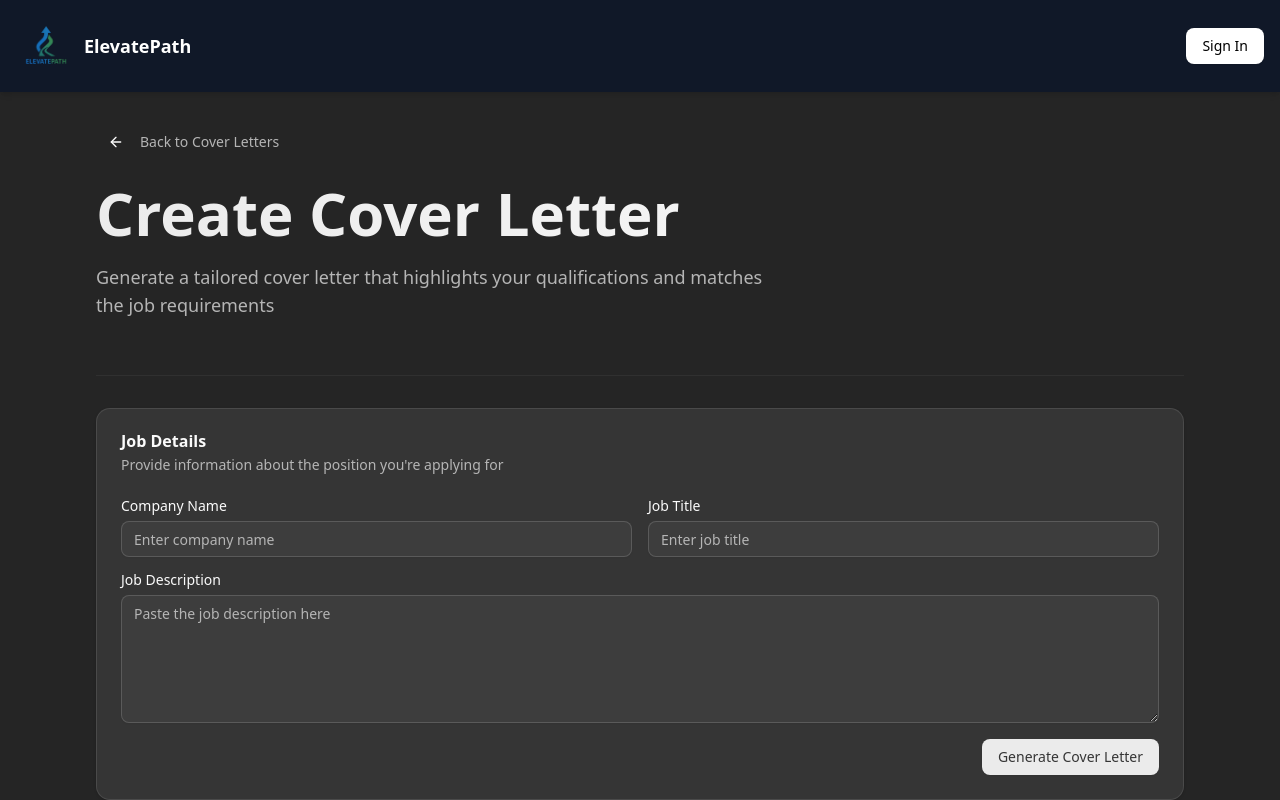
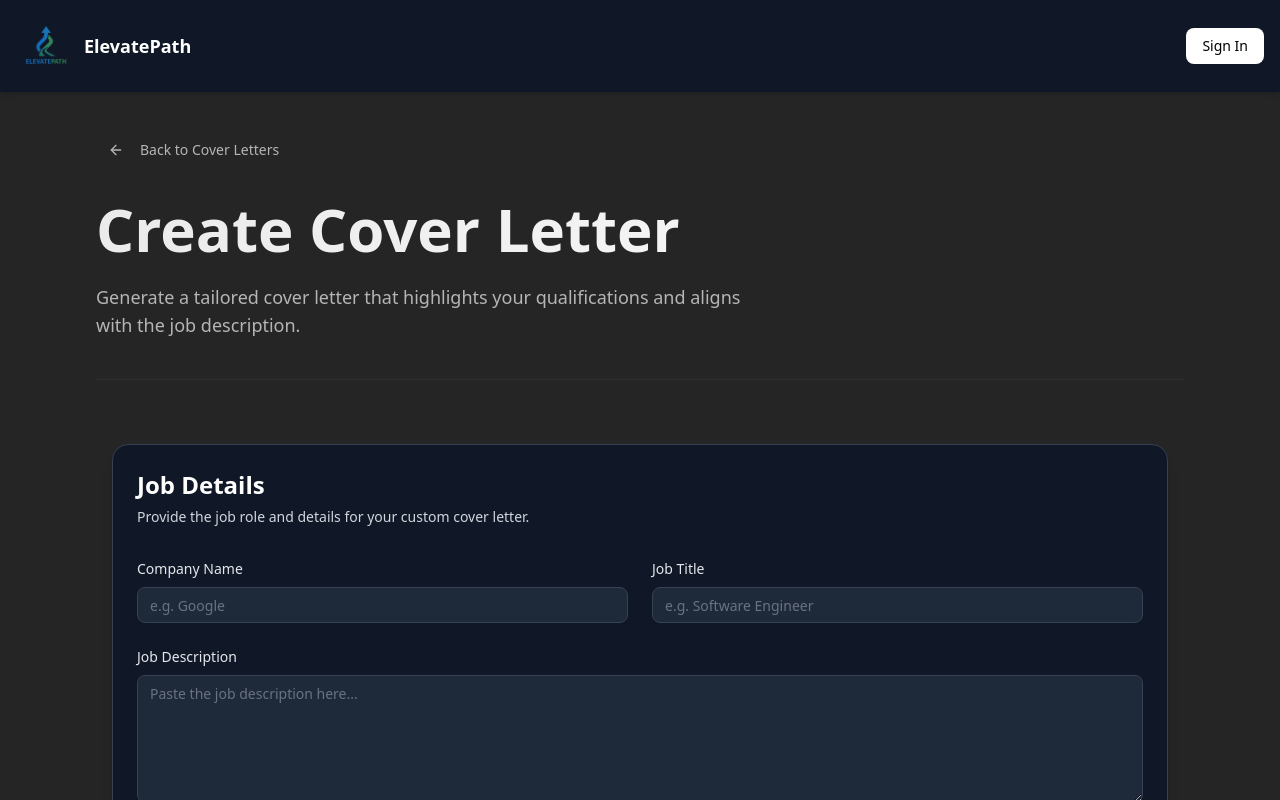
Before and after one commit to Samyam03/elevatepath, a Next.js app: page /cover-letter/new in a window 1280 px wide. Shown: the top 800 px of the page. Built offline with nearby package versions, Linux system fonts and the light colour scheme; no server answers.

Commit message:
Improving css of overall page

```diff
--- a/actions/resume.js
+++ b/actions/resume.js
@@ -122,6 +122,6 @@ export async function getResume() {
       return { success: true };
     } catch (error) {
       console.error("Error deleting resume:", error);
-      throw new Error("Failed to delete resume");
+      throw new Error("There is nothing to clear as resume has not been saved");
     }
   }
--- a/app/(main)/cover-letter/[id]/page.jsx
+++ b/app/(main)/cover-letter/[id]/page.jsx
@@ -9,16 +9,16 @@ export default async function EditCoverLetterPage({ params }) {
   const coverLetter = await getCoverLetter(id);
 
   return (
-    <div className="container mx-auto py-6">
-      <div className="flex flex-col space-y-2">
+    <div className="container mx-auto px-4 py-8 space-y-6">
+      <div className="flex flex-col gap-3">
         <Link href="/cover-letter">
-          <Button variant="link" className="gap-2 pl-0">
+          <Button variant="link" className="gap-2 p-0 text-gray-700 dark:text-gray-300 hover:text-black dark:hover:text-white">
             <ArrowLeft className="h-4 w-4" />
             Back to Cover Letters
           </Button>
         </Link>
 
-        <h1 className="text-6xl font-bold gradient-title mb-6">
+        <h1 className="text-4xl md:text-5xl font-extrabold text-gray-900 dark:text-white leading-tight tracking-tight">
           {coverLetter?.jobTitle} at {coverLetter?.companyName}
         </h1>
       </div>
--- a/app/(main)/cover-letter/_components/cover-letter-generator.jsx
+++ b/app/(main)/cover-letter/_components/cover-letter-generator.jsx
@@ -1,6 +1,6 @@
 "use client";
 
-import { useState } from "react";
+import { useState, useEffect } from "react";
 import { useForm } from "react-hook-form";
 import { zodResolver } from "@hookform/resolvers/zod";
 import { toast } from "sonner";
@@ -19,7 +19,6 @@ import { Textarea } from "@/components/ui/textarea";
 import { generateCoverLetter } from "@/actions/cover-letter";
 import useFetch from "@/components/hooks/use-fetch";
 import { coverLetterSchema } from "@/app/lib/schema";
-import { useEffect } from "react";
 import { useRouter } from "next/navigation";
 
 export default function CoverLetterGenerator() {
@@ -40,7 +39,6 @@ export default function CoverLetterGenerator() {
     data: generatedLetter,
   } = useFetch(generateCoverLetter);
 
-  // Update content when letter is generated
   useEffect(() => {
     if (generatedLetter) {
       toast.success("Cover letter generated successfully!");
@@ -58,23 +56,30 @@ export default function CoverLetterGenerator() {
   };
 
   return (
-    <div className="space-y-6">
-      <Card>
-        <CardHeader>
-          <CardTitle>Job Details</CardTitle>
-          <CardDescription>
-            Provide information about the position you're applying for
+    <div className="container mx-auto px-4 py-10">
+      <Card className="rounded-2xl shadow-lg border border-gray-200 dark:border-gray-700 bg-white dark:bg-gray-900">
+        <CardHeader className="pb-2">
+          <CardTitle className="text-2xl font-semibold text-gray-800 dark:text-white">
+            Job Details
+          </CardTitle>
+          <CardDescription className="text-gray-600 dark:text-gray-300">
+            Provide the job role and details for your custom cover letter.
           </CardDescription>
         </CardHeader>
-        <CardContent>
-          <form onSubmit={handleSubmit(onSubmit)} className="space-y-4">
-            {/* Form fields remain the same */}
-            <div className="grid grid-cols-2 gap-4">
+        <CardContent className="pt-0">
+          <form onSubmit={handleSubmit(onSubmit)} className="space-y-6">
+            <div className="grid grid-cols-1 md:grid-cols-2 gap-6">
               <div className="space-y-2">
-                <Label htmlFor="companyName">Company Name</Label>
+                <Label
+                  htmlFor="companyName"
+                  className="text-sm font-medium text-gray-700 dark:text-gray-200"
+                >
+                  Company Name
+                </Label>
                 <Input
                   id="companyName"
-                  placeholder="Enter company name"
+                  placeholder="e.g. Google"
+                  className="bg-gray-50 dark:bg-gray-800 border border-gray-300 dark:border-gray-700 text-gray-900 dark:text-white placeholder-gray-400 dark:placeholder-gray-500 focus:ring-2 focus:ring-gray-500 dark:focus:ring-gray-400"
                   {...register("companyName")}
                 />
                 {errors.companyName && (
@@ -85,10 +90,16 @@ export default function CoverLetterGenerator() {
               </div>
 
               <div className="space-y-2">
-                <Label htmlFor="jobTitle">Job Title</Label>
+                <Label
+                  htmlFor="jobTitle"
+                  className="text-sm font-medium text-gray-700 dark:text-gray-200"
+                >
+                  Job Title
+                </Label>
                 <Input
                   id="jobTitle"
-                  placeholder="Enter job title"
+                  placeholder="e.g. Software Engineer"
+                  className="bg-gray-50 dark:bg-gray-800 border border-gray-300 dark:border-gray-700 text-gray-900 dark:text-white placeholder-gray-400 dark:placeholder-gray-500 focus:ring-2 focus:ring-gray-500 dark:focus:ring-gray-400"
                   {...register("jobTitle")}
                 />
                 {errors.jobTitle && (
@@ -100,11 +111,16 @@ export default function CoverLetterGenerator() {
             </div>
 
             <div className="space-y-2">
-              <Label htmlFor="jobDescription">Job Description</Label>
+              <Label
+                htmlFor="jobDescription"
+                className="text-sm font-medium text-gray-700 dark:text-gray-200"
+              >
+                Job Description
+              </Label>
               <Textarea
                 id="jobDescription"
-                placeholder="Paste the job description here"
-                className="h-32"
+                placeholder="Paste the job description here..."
+                className="h-32 bg-gray-50 dark:bg-gray-800 border border-gray-300 dark:border-gray-700 text-gray-900 dark:text-white placeholder-gray-400 dark:placeholder-gray-500 focus:ring-2 focus:ring-gray-500 dark:focus:ring-gray-400"
                 {...register("jobDescription")}
               />
               {errors.jobDescription && (
@@ -115,7 +131,11 @@ export default function CoverLetterGenerator() {
             </div>
 
             <div className="flex justify-end">
-              <Button type="submit" disabled={generating}>
+              <Button
+                type="submit"
+                disabled={generating}
+                className="px-6 py-2 text-sm font-medium bg-gray-900 text-white hover:bg-gray-800 dark:bg-white dark:text-black dark:hover:bg-gray-300 transition-colors rounded-md"
+              >
                 {generating ? (
                   <>
                     <Loader2 className="mr-2 h-4 w-4 animate-spin" />
--- a/app/(main)/cover-letter/_components/cover-letter-preview.jsx
+++ b/app/(main)/cover-letter/_components/cover-letter-preview.jsx
@@ -5,8 +5,18 @@ import MDEditor from "@uiw/react-md-editor";
 
 const CoverLetterPreview = ({ content }) => {
   return (
-    <div className="py-4">
-      <MDEditor value={content} preview="preview" height={700} />
+    <div className="py-6 px-4 bg-white dark:bg-gray-900 rounded-2xl shadow-md border border-gray-200 dark:border-gray-700">
+      <div className="mb-4 text-xl font-semibold text-gray-800 dark:text-white">
+        Cover Letter Preview
+      </div>
+      <div data-color-mode="dark">
+        <MDEditor
+          value={content}
+          preview="preview"
+          height={700}
+          className="!bg-white dark:!bg-gray-900 !text-gray-800 dark:!text-gray-100 !border-none"
+        />
+      </div>
     </div>
   );
 };
--- a/app/(main)/cover-letter/new/page.jsx
+++ b/app/(main)/cover-letter/new/page.jsx
@@ -5,31 +5,31 @@ import CoverLetterGenerator from "../_components/cover-letter-generator";
 
 export default function NewCoverLetterPage() {
   return (
-    <div className="container mx-auto py-8 px-4 sm:px-6 lg:px-8 max-w-6xl">
-      <div className="flex flex-col space-y-4">
-        <Link href="/cover-letter" className="group">
+    <div className="container mx-auto py-10 px-4 sm:px-6 lg:px-8 max-w-6xl space-y-10">
+      <div className="flex flex-col gap-6">
+        <Link href="/cover-letter" className="group w-max">
           <Button
             variant="ghost"
-            className="pl-0 transition-all duration-200 group-hover:pl-2"
+            className="pl-0 text-muted-foreground hover:text-primary transition-all duration-200 group-hover:pl-2"
           >
             <ArrowLeft className="h-4 w-4 mr-2 transition-all duration-200 group-hover:mr-3" />
-            <span className="text-sm font-medium text-muted-foreground group-hover:text-primary">
+            <span className="text-sm font-medium">
               Back to Cover Letters
             </span>
           </Button>
         </Link>
 
-        <div className="pb-8 space-y-3">
-          <h1 className="text-4xl sm:text-5xl md:text-6xl font-bold bg-gradient-to-r from-primary to-foreground text-transparent bg-clip-text leading-tight">
+        <div className="space-y-4">
+          <h1 className="text-4xl sm:text-5xl md:text-6xl font-extrabold bg-gradient-to-r from-primary to-foreground text-transparent bg-clip-text leading-tight">
             Create Cover Letter
           </h1>
-          <p className="text-muted-foreground text-lg max-w-2xl">
-            Generate a tailored cover letter that highlights your qualifications and matches the job requirements
+          <p className="text-lg text-muted-foreground max-w-2xl">
+            Generate a tailored cover letter that highlights your qualifications and aligns with the job description.
           </p>
         </div>
       </div>
 
-      <div className="mt-6 border-t pt-8 border-border/50">
+      <div className="pt-6 border-t border-border/50">
         <CoverLetterGenerator />
       </div>
     </div>
--- a/app/(main)/cover-letter/page.jsx
+++ b/app/(main)/cover-letter/page.jsx
@@ -8,13 +8,15 @@ export default async function CoverLetterPage() {
   const coverLetters = await getCoverLetters();
 
   return (
-    <div>
-      <div className="flex flex-col md:flex-row gap-2 items-center justify-between mb-5">
-        <h1 className="text-6xl font-bold gradient-title">My Cover Letters</h1>
+    <div className="container mx-auto max-w-6xl px-4 sm:px-6 lg:px-8 py-10 space-y-8">
+      <div className="flex flex-col md:flex-row items-start md:items-center justify-between gap-4">
+        <h1 className="text-4xl sm:text-5xl md:text-6xl font-extrabold bg-gradient-to-r from-primary to-foreground text-transparent bg-clip-text leading-tight">
+          My Cover Letters
+        </h1>
         <Link href="/cover-letter/new">
-          <Button>
-            <Plus className="h-4 w-4 mr-2" />
-            Create New
+          <Button className="flex items-center gap-2">
+            <Plus className="h-4 w-4" />
+            <span className="text-sm font-medium">Create New</span>
           </Button>
         </Link>
       </div>
```
Also changed, not shown: app/(main)/cover-letter/_components/cover-letter-list.jsx (+43 -28 lines), app/(main)/resume/_components/resume-builder.jsx (+54 -32 lines).
